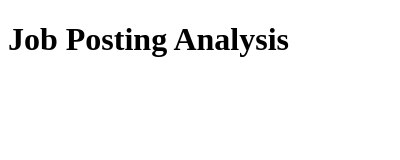
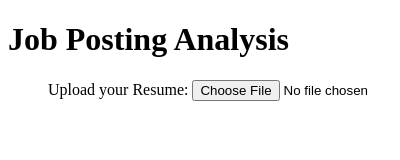
Before and after one commit to KDhieb/ChromeExtension, a browser extension: page popup.html in a window 400 px wide. Shown: the top 160 px of the page. Drawn offline with Linux system fonts and the light colour scheme.

Commit message:
Began work on resume-upload/reading

```diff
--- a/popup.html
+++ b/popup.html
@@ -6,6 +6,9 @@
         width: 500px;
       }
     </style>
+
+
+
   </head>
   <body>
     <h1>Job Posting Analysis</h1>
@@ -13,6 +16,20 @@
 
     <h2 id="requirements-title"></h2>
     <ul id="requirements"></div>
+
+
+
+
+    <div id="upload_resume">
+      <label for="myfile">Upload your Resume:</label>
+      <input id="resume" type="file" name="myfile" onchange="showFile(this)">
+    </div>
+
+
     <script src="popup.js"></script>
+    <script src="readresume.js"></script>
+    <script src="upload.js"></script>
+
+
   </body>
 </html>
```
Also changed, not shown: manifest.json.
